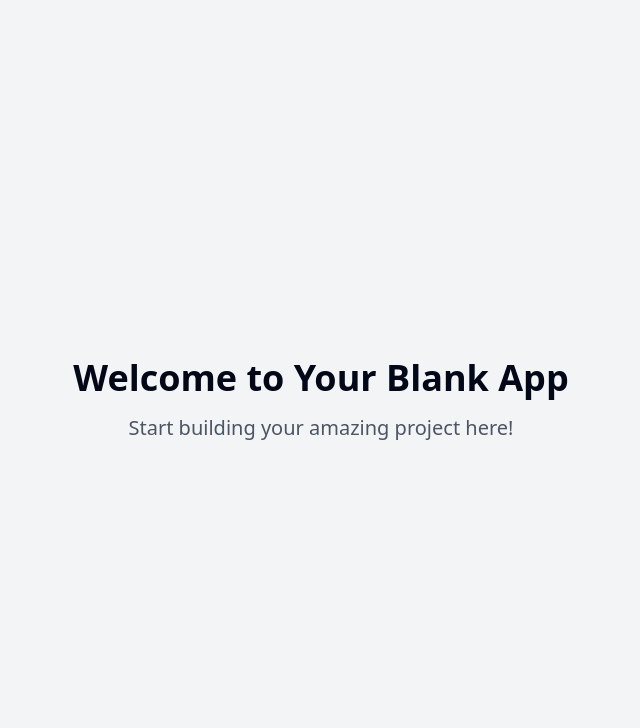
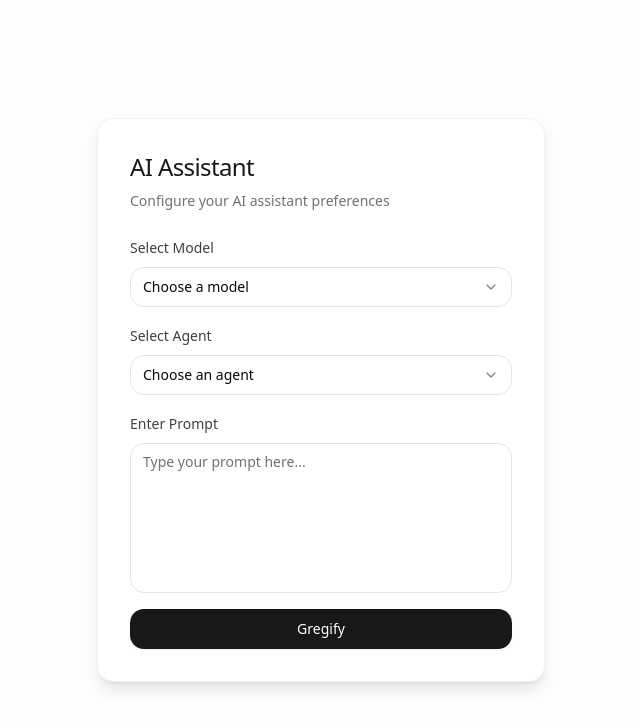
Before and after one commit to vikvang/model-agent-magic, a React (Vite) app: page / in a window 1280 px wide. Shown: the top 728 px of the page, without its empty margins (319-959 px from the left). Built offline with nearby package versions, Linux system fonts and the light colour scheme.

Commit message:
Add Chrome extension
This commit adds a Chrome extension with two dropdowns for model and agent selection, a text box for prompts, and a "Gregify" button.

```diff
--- a/src/index.css
+++ b/src/index.css
@@ -1,3 +1,4 @@
+
 @tailwind base;
 @tailwind components;
 @tailwind utilities;
@@ -5,97 +6,67 @@
 @layer base {
   :root {
     --background: 0 0% 100%;
-    --foreground: 222.2 84% 4.9%;
-
+    --foreground: 240 10% 3.9%;
     --card: 0 0% 100%;
-    --card-foreground: 222.2 84% 4.9%;
-
+    --card-foreground: 240 10% 3.9%;
     --popover: 0 0% 100%;
-    --popover-foreground: 222.2 84% 4.9%;
-
-    --primary: 222.2 47.4% 11.2%;
-    --primary-foreground: 210 40% 98%;
-
-    --secondary: 210 40% 96.1%;
-    --secondary-foreground: 222.2 47.4% 11.2%;
-
-    --muted: 210 40% 96.1%;
-    --muted-foreground: 215.4 16.3% 46.9%;
-
-    --accent: 210 40% 96.1%;
-    --accent-foreground: 222.2 47.4% 11.2%;
-
+    --popover-foreground: 240 10% 3.9%;
+    --primary: 240 5.9% 10%;
+    --primary-foreground: 0 0% 98%;
+    --secondary: 240 4.8% 95.9%;
+    --secondary-foreground: 240 5.9% 10%;
+    --muted: 240 4.8% 95.9%;
+    --muted-foreground: 240 3.8% 46.1%;
+    --accent: 240 4.8% 95.9%;
+    --accent-foreground: 240 5.9% 10%;
     --destructive: 0 84.2% 60.2%;
-    --destructive-foreground: 210 40% 98%;
-
-    --border: 214.3 31.8% 91.4%;
-    --input: 214.3 31.8% 91.4%;
-    --ring: 222.2 84% 4.9%;
-
-    --radius: 0.5rem;
-
-    --sidebar-background: 0 0% 98%;
-
-    --sidebar-foreground: 240 5.3% 26.1%;
-
-    --sidebar-primary: 240 5.9% 10%;
-
-    --sidebar-primary-foreground: 0 0% 98%;
-
-    --sidebar-accent: 240 4.8% 95.9%;
-
-    --sidebar-accent-foreground: 240 5.9% 10%;
-
-    --sidebar-border: 220 13% 91%;
-
-    --sidebar-ring: 217.2 91.2% 59.8%;
+    --destructive-foreground: 0 0% 98%;
+    --border: 240 5.9% 90%;
+    --input: 240 5.9% 90%;
+    --ring: 240 5.9% 10%;
+    --radius: 1rem;
   }
 
-  .dark {
-    --background: 222.2 84% 4.9%;
-    --foreground: 210 40% 98%;
-
-    --card: 222.2 84% 4.9%;
-    --card-foreground: 210 40% 98%;
-
-    --popover: 222.2 84% 4.9%;
-    --popover-foreground: 210 40% 98%;
-
-    --primary: 210 40% 98%;
-    --primary-foreground: 222.2 47.4% 11.2%;
-
-    --secondary: 217.2 32.6% 17.5%;
-    --secondary-foreground: 210 40% 98%;
-
-    --muted: 217.2 32.6% 17.5%;
-    --muted-foreground: 215 20.2% 65.1%;
-
-    --accent: 217.2 32.6% 17.5%;
-    --accent-foreground: 210 40% 98%;
-
-    --destructive: 0 62.8% 30.6%;
-    --destructive-foreground: 210 40% 98%;
-
-    --border: 217.2 32.6% 17.5%;
-    --input: 217.2 32.6% 17.5%;
-    --ring: 212.7 26.8% 83.9%;
-    --sidebar-background: 240 5.9% 10%;
-    --sidebar-foreground: 240 4.8% 95.9%;
-    --sidebar-primary: 224.3 76.3% 48%;
-    --sidebar-primary-foreground: 0 0% 100%;
-    --sidebar-accent: 240 3.7% 15.9%;
-    --sidebar-accent-foreground: 240 4.8% 95.9%;
-    --sidebar-border: 240 3.7% 15.9%;
-    --sidebar-ring: 217.2 91.2% 59.8%;
-  }
-}
-
-@layer base {
   * {
     @apply border-border;
   }
 
   body {
-    @apply bg-background text-foreground;
+    @apply bg-background text-foreground antialiased;
+  }
+
+  /* Custom animations */
+  .animate-float {
+    animation: float 6s ease-in-out infinite;
+  }
+
+  @keyframes float {
+    0% {
+      transform: translateY(0px);
+    }
+    50% {
+      transform: translateY(-10px);
+    }
+    100% {
+      transform: translateY(0px);
+    }
+  }
+
+  /* Smooth transitions */
+  .transition-smooth {
+    transition: all 0.3s cubic-bezier(0.4, 0, 0.2, 1);
   }
 }
+
+/* Custom shadows */
+.shadow-soft {
+  box-shadow: 0 4px 6px -1px rgba(0, 0, 0, 0.1),
+              0 2px 4px -1px rgba(0, 0, 0, 0.06);
+}
+
+/* Glass effect */
+.glass {
+  background: rgba(255, 255, 255, 0.7);
+  backdrop-filter: blur(10px);
+  -webkit-backdrop-filter: blur(10px);
+}
--- a/src/pages/Index.tsx
+++ b/src/pages/Index.tsx
@@ -1,11 +1,89 @@
-// Update this page (the content is just a fallback if you fail to update the page)
+
+import { Button } from "@/components/ui/button";
+import {
+  Select,
+  SelectContent,
+  SelectItem,
+  SelectTrigger,
+  SelectValue,
+} from "@/components/ui/select";
+import { Textarea } from "@/components/ui/textarea";
+import { useState } from "react";
 
 const Index = () => {
+  const [selectedModel, setSelectedModel] = useState("");
+  const [selectedAgent, setSelectedAgent] = useState("");
+  const [prompt, setPrompt] = useState("");
+
+  const handleGregify = () => {
+    console.log("Gregifying with:", { selectedModel, selectedAgent, prompt });
+  };
+
   return (
-    <div className="min-h-screen flex items-center justify-center bg-gray-100">
-      <div className="text-center">
-        <h1 className="text-4xl font-bold mb-4">Welcome to Your Blank App</h1>
-        <p className="text-xl text-gray-600">Start building your amazing project here!</p>
+    <div className="min-h-screen bg-zinc-50/30 flex items-center justify-center p-6">
+      <div className="w-full max-w-md space-y-6 bg-white rounded-2xl p-8 shadow-lg backdrop-blur-sm border border-zinc-200/50">
+        <div className="space-y-2">
+          <h2 className="text-2xl font-medium tracking-tight text-zinc-900">
+            AI Assistant
+          </h2>
+          <p className="text-sm text-zinc-500">
+            Configure your AI assistant preferences
+          </p>
+        </div>
+
+        <div className="space-y-4">
+          <div className="space-y-2">
+            <label className="text-sm font-medium text-zinc-700">
+              Select Model
+            </label>
+            <Select onValueChange={setSelectedModel} value={selectedModel}>
+              <SelectTrigger className="w-full bg-white border-zinc-200">
+                <SelectValue placeholder="Choose a model" />
+              </SelectTrigger>
+              <SelectContent>
+                <SelectItem value="gpt4">GPT-4</SelectItem>
+                <SelectItem value="claude">Claude-3.5</SelectItem>
+                <SelectItem value="gemini">Gemini Pro</SelectItem>
+              </SelectContent>
+            </Select>
+          </div>
+
+          <div className="space-y-2">
+            <label className="text-sm font-medium text-zinc-700">
+              Select Agent
+            </label>
+            <Select onValueChange={setSelectedAgent} value={selectedAgent}>
+              <SelectTrigger className="w-full bg-white border-zinc-200">
+                <SelectValue placeholder="Choose an agent" />
+              </SelectTrigger>
+              <SelectContent>
+                <SelectItem value="webdev">Web Developer</SelectItem>
+                <SelectItem value="syseng">System Engineer</SelectItem>
+                <SelectItem value="analyst">Data Analyst</SelectItem>
+                <SelectItem value="designer">UX Designer</SelectItem>
+              </SelectContent>
+            </Select>
+          </div>
+
+          <div className="space-y-2">
+            <label className="text-sm font-medium text-zinc-700">
+              Enter Prompt
+            </label>
+            <Textarea
+              placeholder="Type your prompt here..."
+              className="min-h-[150px] resize-none bg-white border-zinc-200"
+              value={prompt}
+              onChange={(e) => setPrompt(e.target.value)}
+            />
+          </div>
+
+          <Button
+            onClick={handleGregify}
+            className="w-full bg-zinc-900 hover:bg-zinc-800 text-white transition-all duration-200 shadow-sm"
+          >
+            Gregify
+          </Button>
+        </div>
       </div>
     </div>
   );
--- a/tailwind.config.ts
+++ b/tailwind.config.ts
@@ -1,3 +1,4 @@
+
 import type { Config } from "tailwindcss";
 
 export default {
@@ -8,89 +9,75 @@ export default {
     "./app/**/*.{ts,tsx}",
     "./src/**/*.{ts,tsx}",
   ],
-	prefix: "",
   theme: {
     container: {
       center: true,
-			padding: '2rem',
+      padding: "2rem",
       screens: {
-				'2xl': '1400px'
-			}
+        "2xl": "1400px",
+      },
     },
     extend: {
       colors: {
-				border: 'hsl(var(--border))',
-				input: 'hsl(var(--input))',
-				ring: 'hsl(var(--ring))',
-				background: 'hsl(var(--background))',
-				foreground: 'hsl(var(--foreground))',
+        border: "hsl(var(--border))",
+        input: "hsl(var(--input))",
+        ring: "hsl(var(--ring))",
+        background: "hsl(var(--background))",
+        foreground: "hsl(var(--foreground))",
         primary: {
-					DEFAULT: 'hsl(var(--primary))',
-					foreground: 'hsl(var(--primary-foreground))'
+          DEFAULT: "hsl(var(--primary))",
+          foreground: "hsl(var(--primary-foreground))",
         },
         secondary: {
-					DEFAULT: 'hsl(var(--secondary))',
-					foreground: 'hsl(var(--secondary-foreground))'
+          DEFAULT: "hsl(var(--secondary))",
+          foreground: "hsl(var(--secondary-foreground))",
         },
         destructive: {
-					DEFAULT: 'hsl(var(--destructive))',
-					foreground: 'hsl(var(--destructive-foreground))'
+          DEFAULT: "hsl(var(--destructive))",
+          foreground: "hsl(var(--destructive-foreground))",
         },
         muted: {
-					DEFAULT: 'hsl(var(--muted))',
-					foreground: 'hsl(var(--muted-foreground))'
+          DEFAULT: "hsl(var(--muted))",
+          foreground: "hsl(var(--muted-foreground))",
         },
         accent: {
-					DEFAULT: 'hsl(var(--accent))',
-					foreground: 'hsl(var(--accent-foreground))'
+          DEFAULT: "hsl(var(--accent))",
+          foreground: "hsl(var(--accent-foreground))",
         },
         popover: {
-					DEFAULT: 'hsl(var(--popover))',
-					foreground: 'hsl(var(--popover-foreground))'
+          DEFAULT: "hsl(var(--popover))",
+          foreground: "hsl(var(--popover-foreground))",
         },
         card: {
-					DEFAULT: 'hsl(var(--card))',
-					foreground: 'hsl(var(--card-foreground))'
+          DEFAULT: "hsl(var(--card))",
+          foreground: "hsl(var(--card-foreground))",
         },
-				sidebar: {
-					DEFAULT: 'hsl(var(--sidebar-background))',
-					foreground: 'hsl(var(--sidebar-foreground))',
-					primary: 'hsl(var(--sidebar-primary))',
-					'primary-foreground': 'hsl(var(--sidebar-primary-foreground))',
-					accent: 'hsl(var(--sidebar-accent))',
-					'accent-foreground': 'hsl(var(--sidebar-accent-foreground))',
-					border: 'hsl(var(--sidebar-border))',
-					ring: 'hsl(var(--sidebar-ring))'
-				}
       },
       borderRadius: {
-				lg: 'var(--radius)',
-				md: 'calc(var(--radius) - 2px)',
-				sm: 'calc(var(--radius) - 4px)'
+        lg: "var(--radius)",
+        md: "calc(var(--radius) - 2px)",
+        sm: "calc(var(--radius) - 4px)",
       },
       keyframes: {
-				'accordion-down': {
-					from: {
-						height: '0'
+        "accordion-down": {
+          from: { height: "0" },
+          to: { height: "var(--radix-accordion-content-height)" },
         },
-					to: {
-						height: 'var(--radix-accordion-content-height)'
-					}
+        "accordion-up": {
+          from: { height: "var(--radix-accordion-content-height)" },
+          to: { height: "0" },
         },
-				'accordion-up': {
-					from: {
-						height: 'var(--radix-accordion-content-height)'
+        float: {
+          "0%, 100%": { transform: "translateY(0)" },
+          "50%": { transform: "translateY(-5px)" },
         },
-					to: {
-						height: '0'
-					}
-				}
       },
       animation: {
-				'accordion-down': 'accordion-down 0.2s ease-out',
-				'accordion-up': 'accordion-up 0.2s ease-out'
-			}
-		}
+        "accordion-down": "accordion-down 0.2s ease-out",
+        "accordion-up": "accordion-up 0.2s ease-out",
+        float: "float 6s ease-in-out infinite",
+      },
+    },
   },
   plugins: [require("tailwindcss-animate")],
 } satisfies Config;
```
Lines whose indentation alone changed are shown as unchanged.
